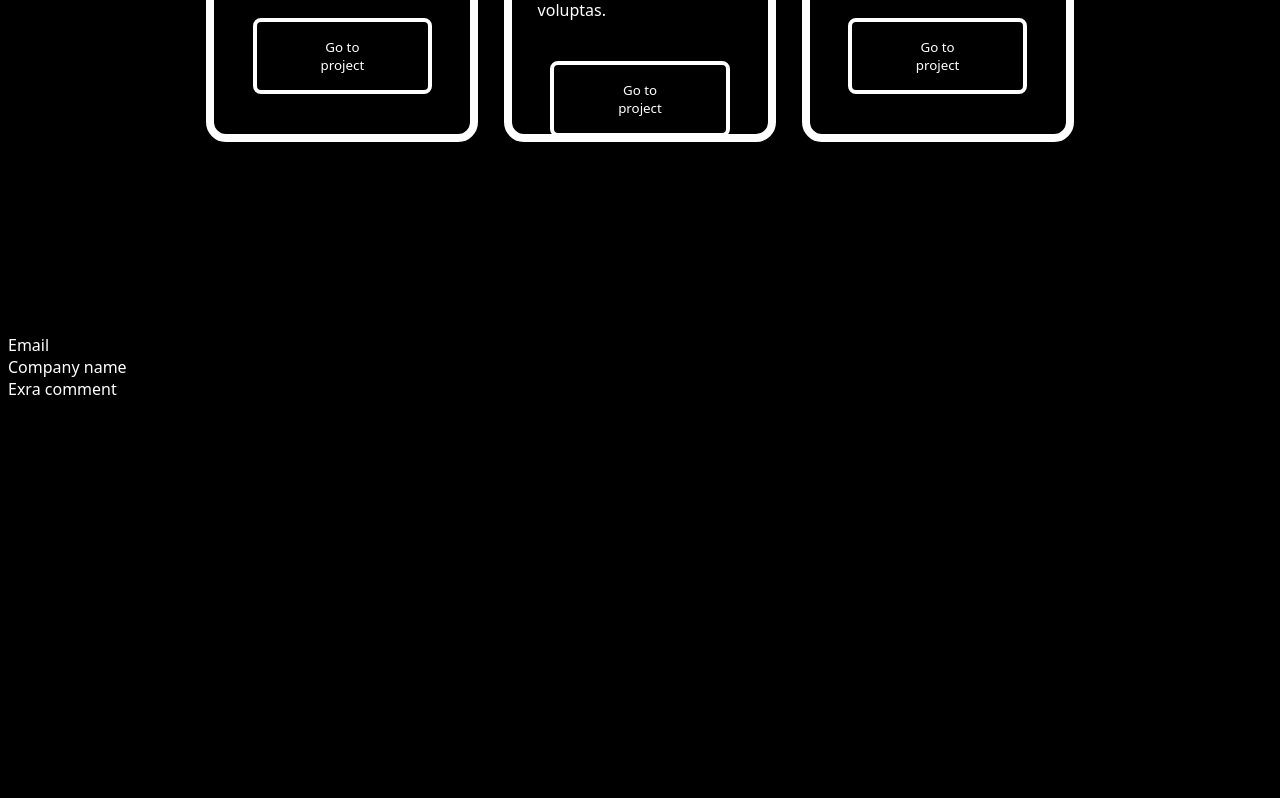
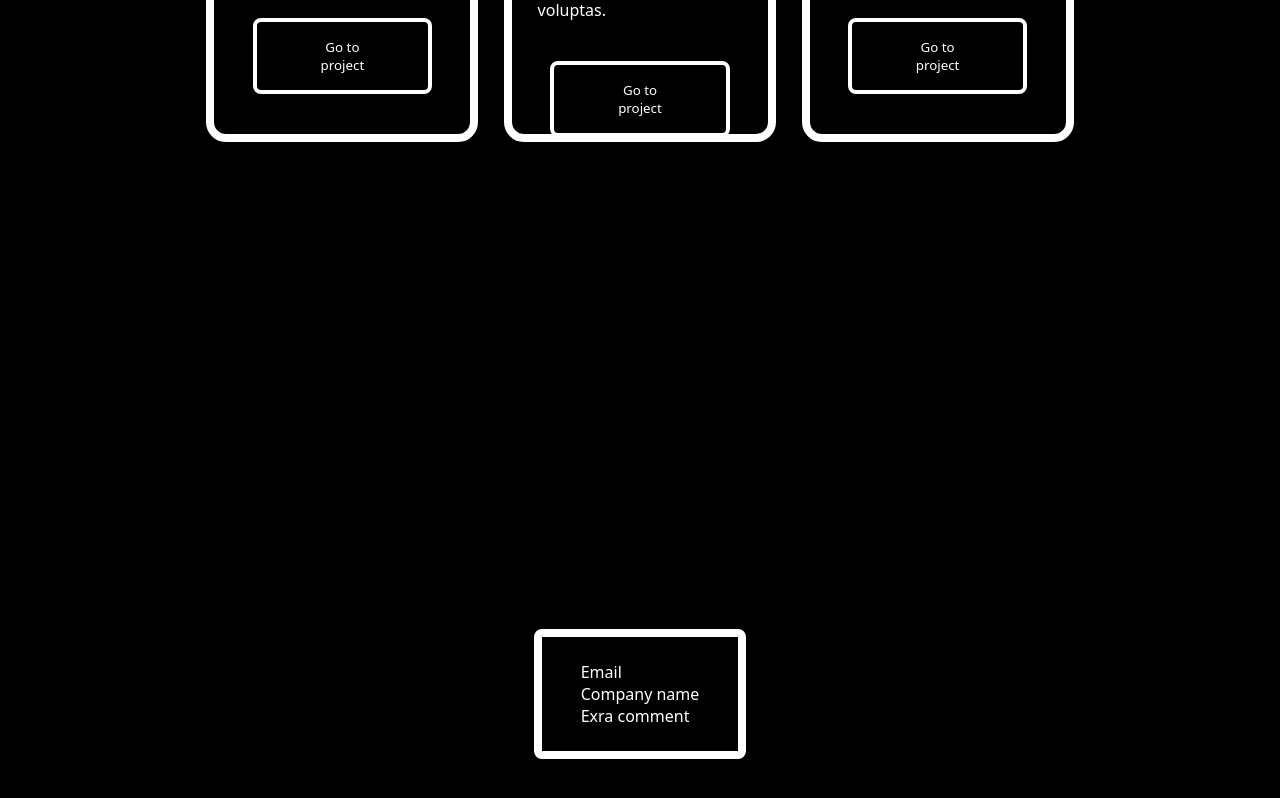
Before and after one commit to LouisWdev/myPortfolio, a React (Vite) app: page / in a window 1280 px wide. Shown: the part 2146-2944 px from the top of the page. Built offline with nearby package versions, Linux system fonts and the light colour scheme.

Commit message:
contact form container

```diff
--- a/src/Section/ContactSection.tsx
+++ b/src/Section/ContactSection.tsx
@@ -17,9 +17,15 @@ export default ContactSection
 /* STYLED COMPONENTS */
 const MainContainer = styled.div`
      height: 90vh;
+     display: flex;
+     justify-content: center;
+     align-items: center;
 `;
 
 const FormContainer = styled.div`
+     padding: 3vh 3vw;
+     border: 1vh solid white;
+     border-radius: 1vh;
 `;
 
 const EmailContainer = styled.form`
```
